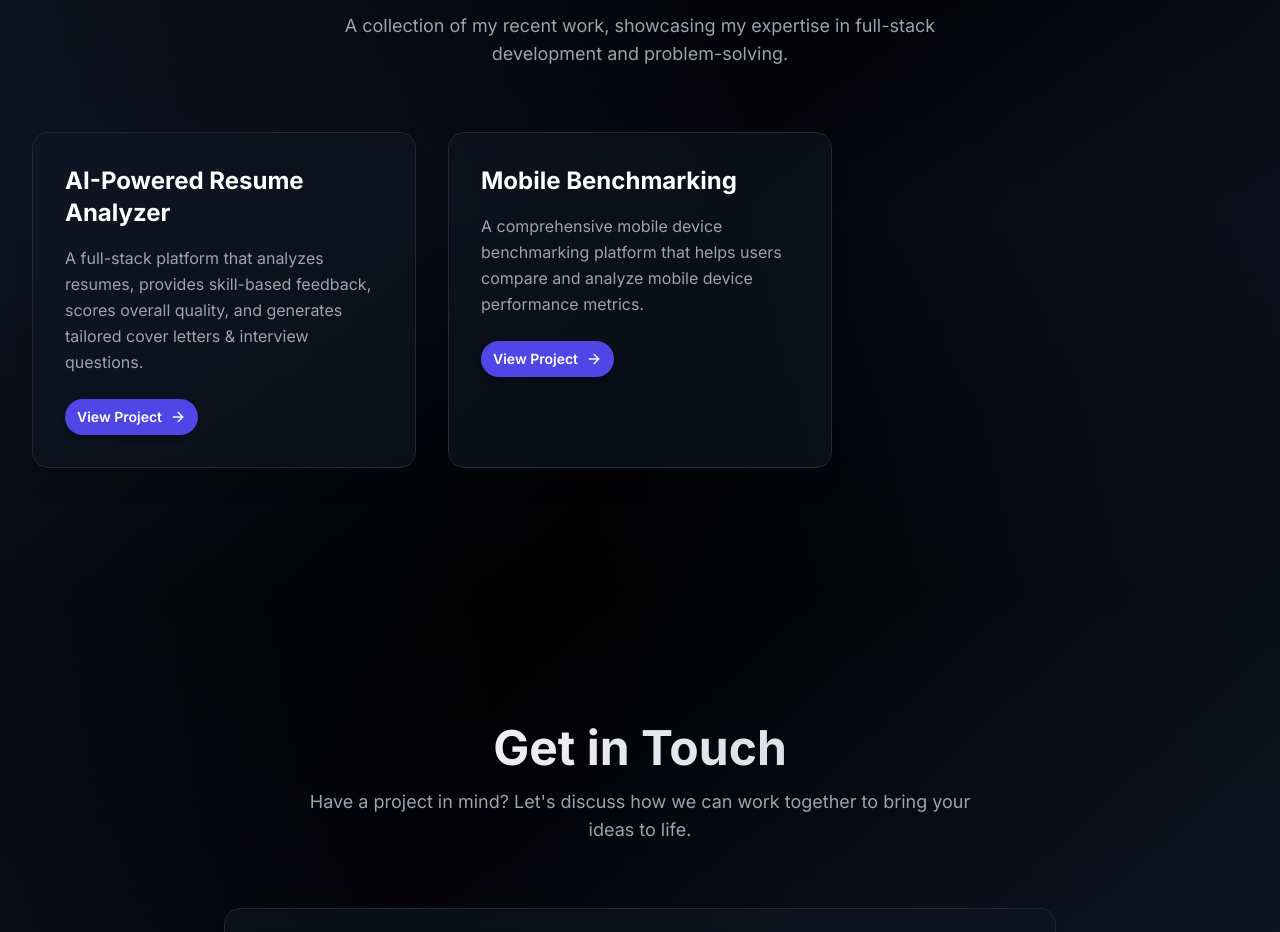
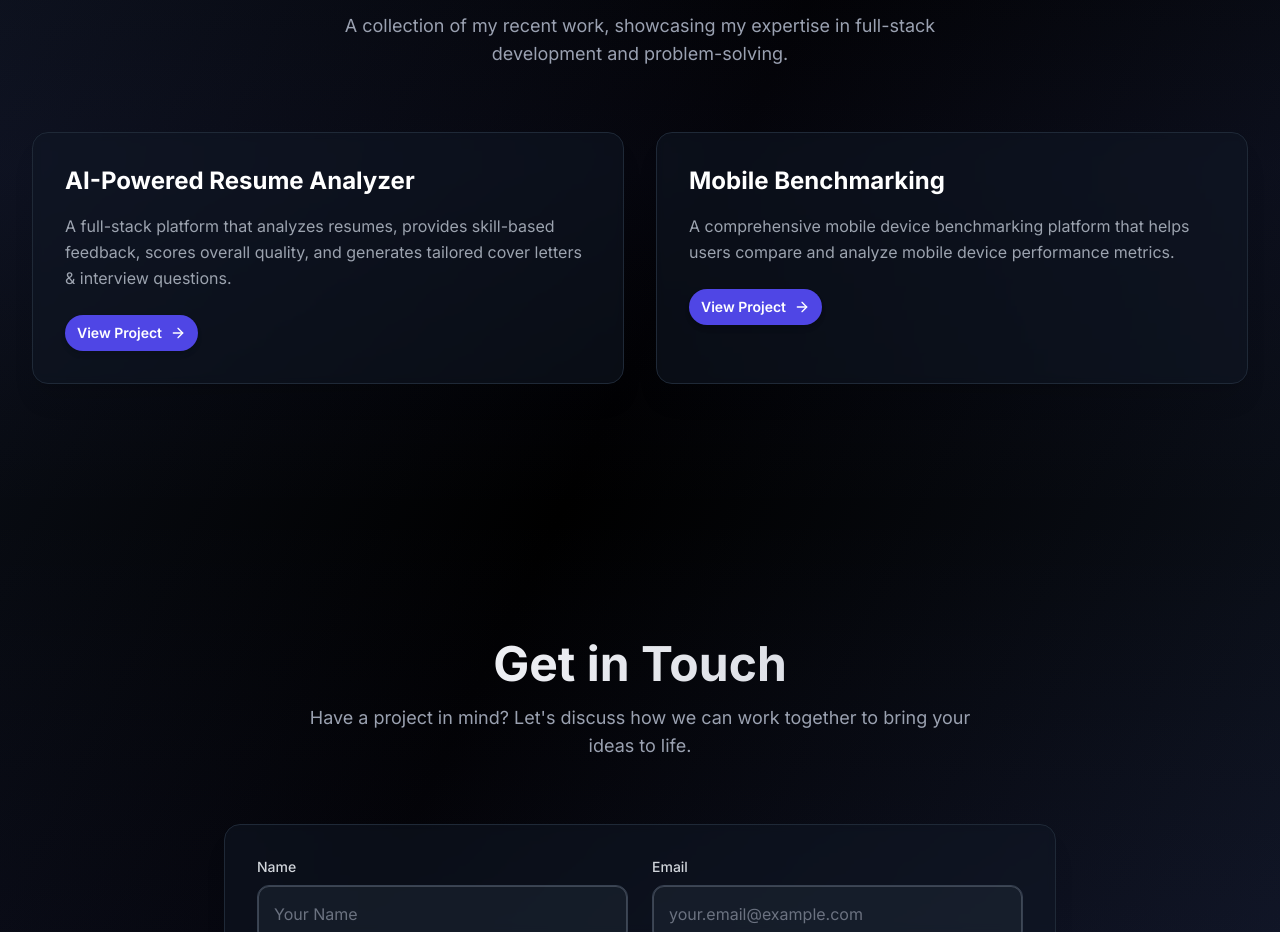
Before and after one commit to EbrerRamen/MyPortfolio, a Next.js app: page / in a window 1280 px wide. Shown: the part 980-1912 px from the top of the page. Built offline with nearby package versions, Linux system fonts and the light colour scheme.

Commit message:
Project cards moved to center

```diff
--- a/src/app/page.tsx
+++ b/src/app/page.tsx
@@ -111,7 +111,7 @@ export default function Home() {
             </p>
           </motion.div>
 
-          <div className="grid grid-cols-1 md:grid-cols-2 lg:grid-cols-3 gap-8">
+          <div className="grid grid-cols-[repeat(auto-fit,minmax(300px,1fr))] gap-8 justify-center">
             {[
               {
                 title: 'AI-Powered Resume Analyzer',
```
